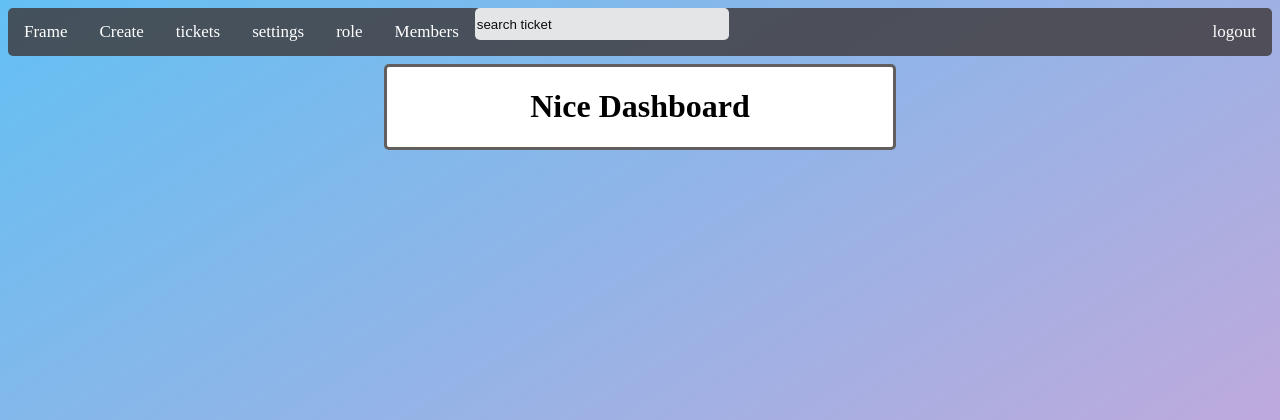
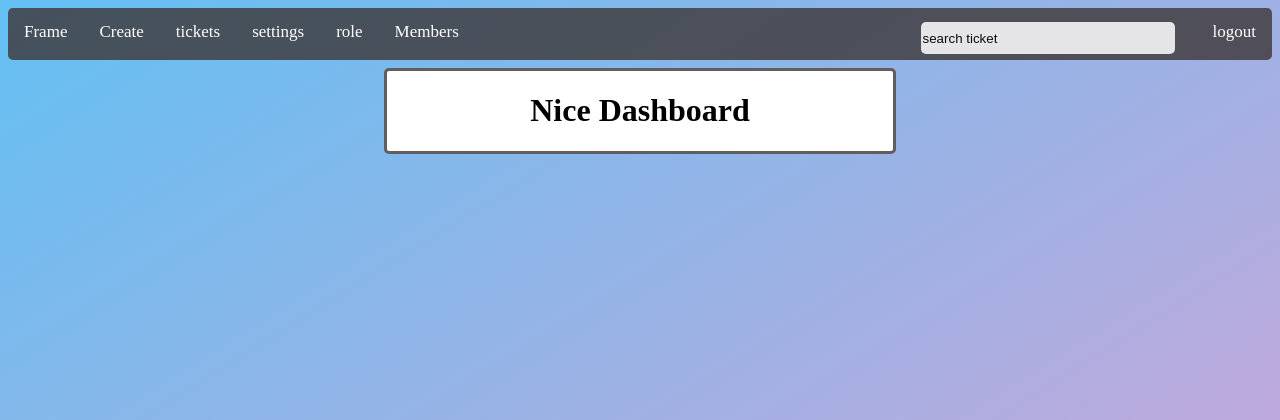
Before and after one commit to jesseforney8/Frame, a Flask app: page / in a window 1280 px wide. Shown: the top 420 px of the page. Run offline with Flask 2, Linux system fonts and the light colour scheme; a user stored in the database is signed in.

Commit message:
goo goo gaga

```diff
--- a/Frame/website/static/styles.css
+++ b/Frame/website/static/styles.css
@@ -23,7 +23,12 @@
     float: right;
   }
   .searchbar {
-
+    float: right;
+  padding: 6px;
+  border: none;
+  margin-top: 8px;
+  margin-right: 16px;
+  font-size: 17px;
 
 
   }
```
